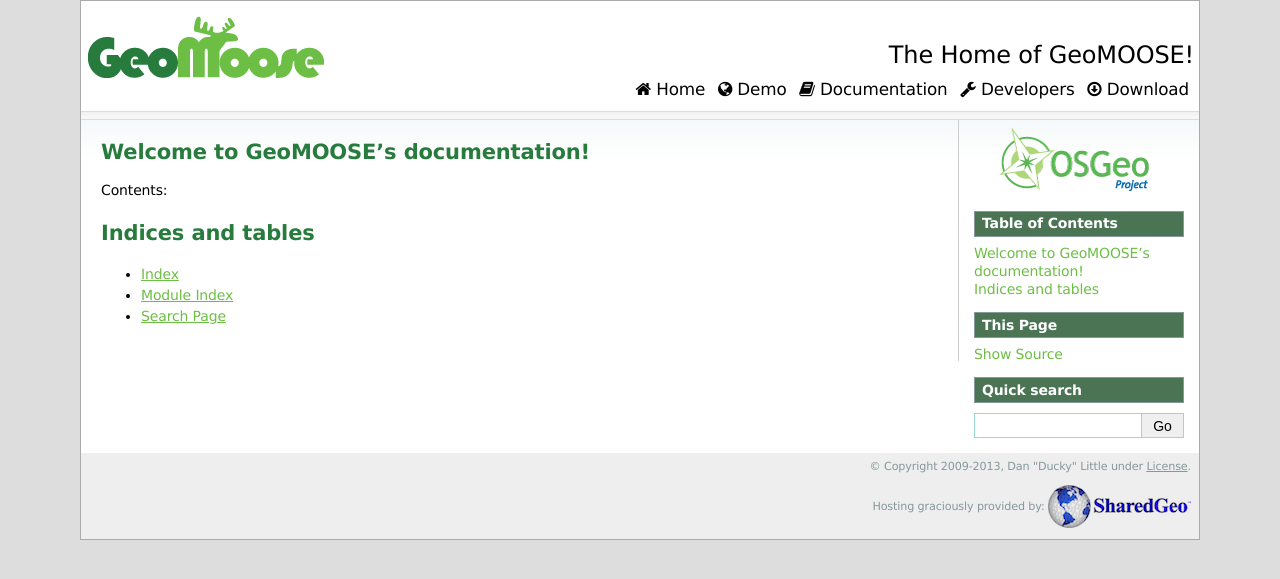
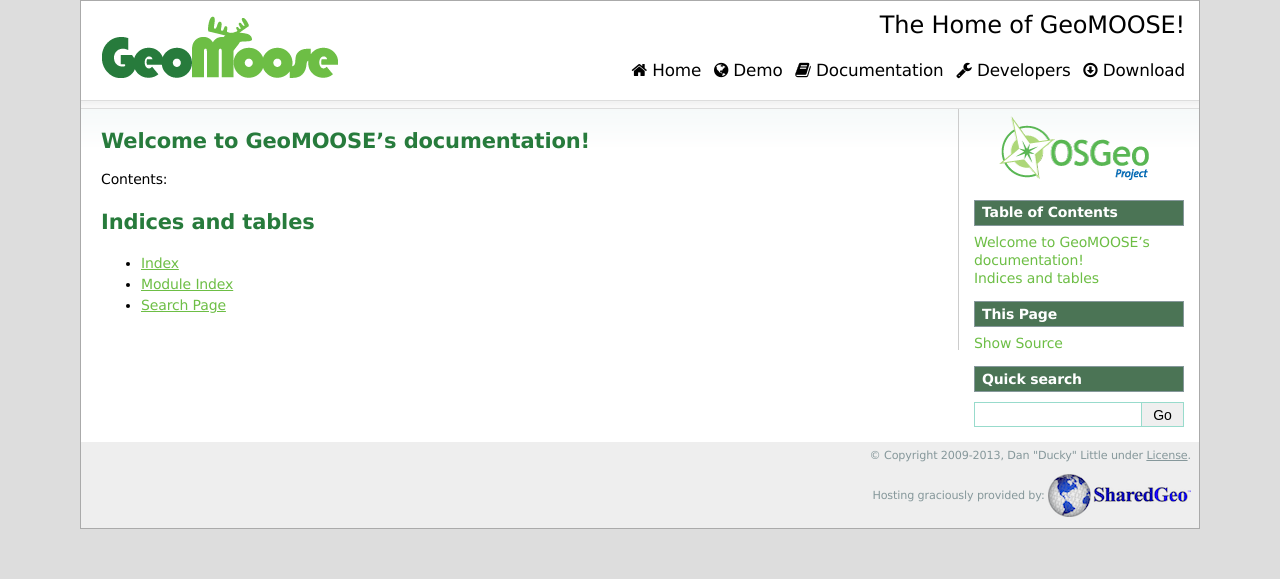
Before and after one commit to herambchaudhari4121/geomoose-website, a Sphinx documentation site: the page built from source/index.rst, in a window 1280 px wide. Shown: the top 579 px of the page. Built offline with Sphinx 7.4.7, drawn with Linux system fonts in a browser that asks for light colours.

Commit message:
Fixed idiocy with the linksbar

```diff
--- a/source/_static/geomoose.css
+++ b/source/_static/geomoose.css
@@ -5,7 +5,9 @@
 }
 
 .header-links {
-	padding:10px; background-color: white; text-align: right; float: right; vertical-align: bottom;
+	background-color: white;
+	text-align: right;
+	float: right;
 }
 
 a {
--- a/source/_templates/layout.html
+++ b/source/_templates/layout.html
@@ -22,19 +22,14 @@
 
 
 {% block header %}
-<div style="background-color: white">
-	<!--<div style="float: left; padding: 30px 10px 15px 15px">-->
-
-	<div style="padding-top: 1em">
-		<div style="float: left">
-			<a href="/"><img src="{{ pathto("_static/logo_2011.png", 1) }}" alt="GeoMOOSE Logo"/></a>
-		</div>
-		<div style="float: right; padding-top: 30px; padding-right: 5px">
-			<span style="font-decoration: italic; font-size: x-large">The Home of GeoMOOSE!</span><br/>
-		</div>
+<div style="background-color: white; padding: 1em">
+	<div style="float: left">
+		<a href="/"><img src="{{ pathto("_static/logo_2011.png", 1) }}" alt="GeoMOOSE Logo"/></a>
 	</div>
 
 	<div class="header-links">
+		<span style="font-decoration: italic; font-size: x-large">The Home of GeoMOOSE!</span>
+		<br><br>
 		<a href="{{ pathto('index') }}" title="Home"><i class="icon-home"></i> Home</a>
 		<!--
 		<a href="http://www.geomoose.org/wiki/index.php/Main_Page" title="Wiki">Wiki</a>
@@ -50,10 +45,7 @@
 		-->
 		<a href="{{ pathto('info/download') }}" title="Download"><i class="icon-download"></i> Download</a>
 	</div>
-
 	<div style="clear: both"></div>
-
-
 	{{ super () }}
 </div>
 {% endblock %}
```
